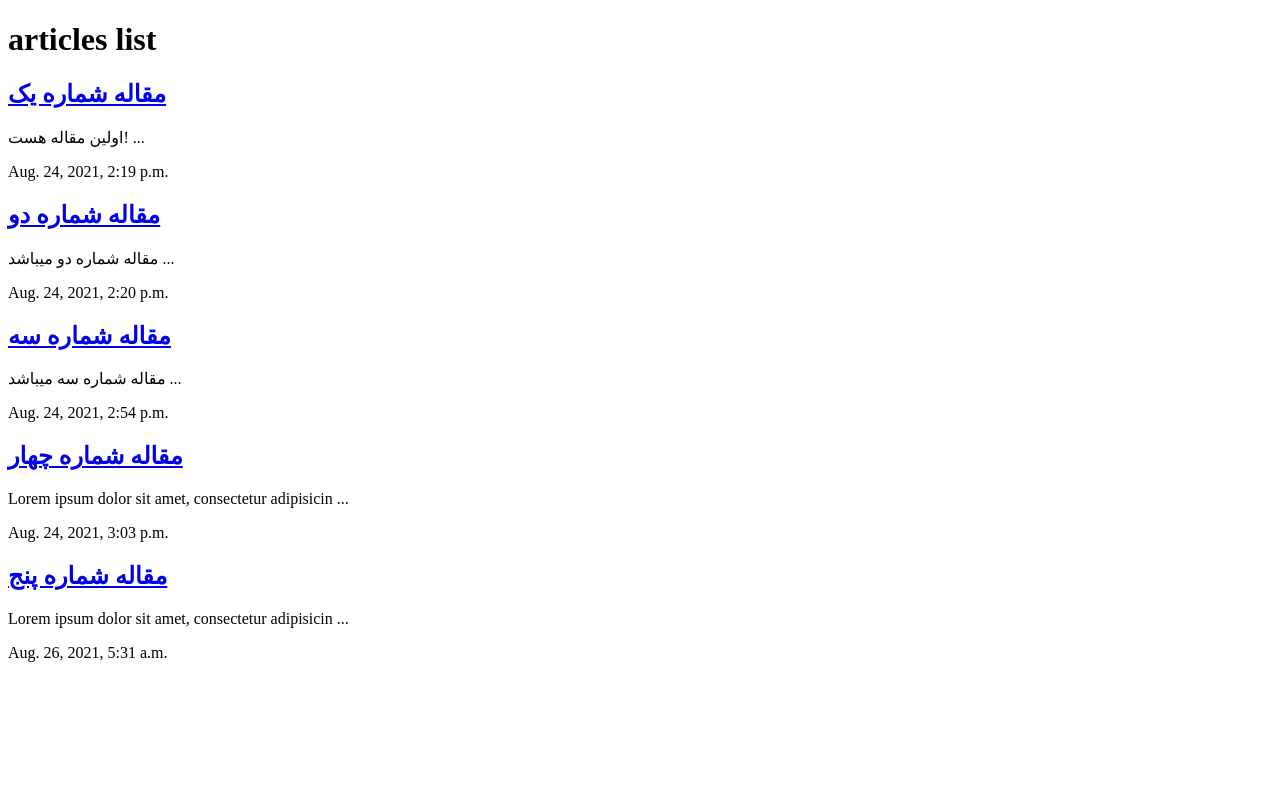
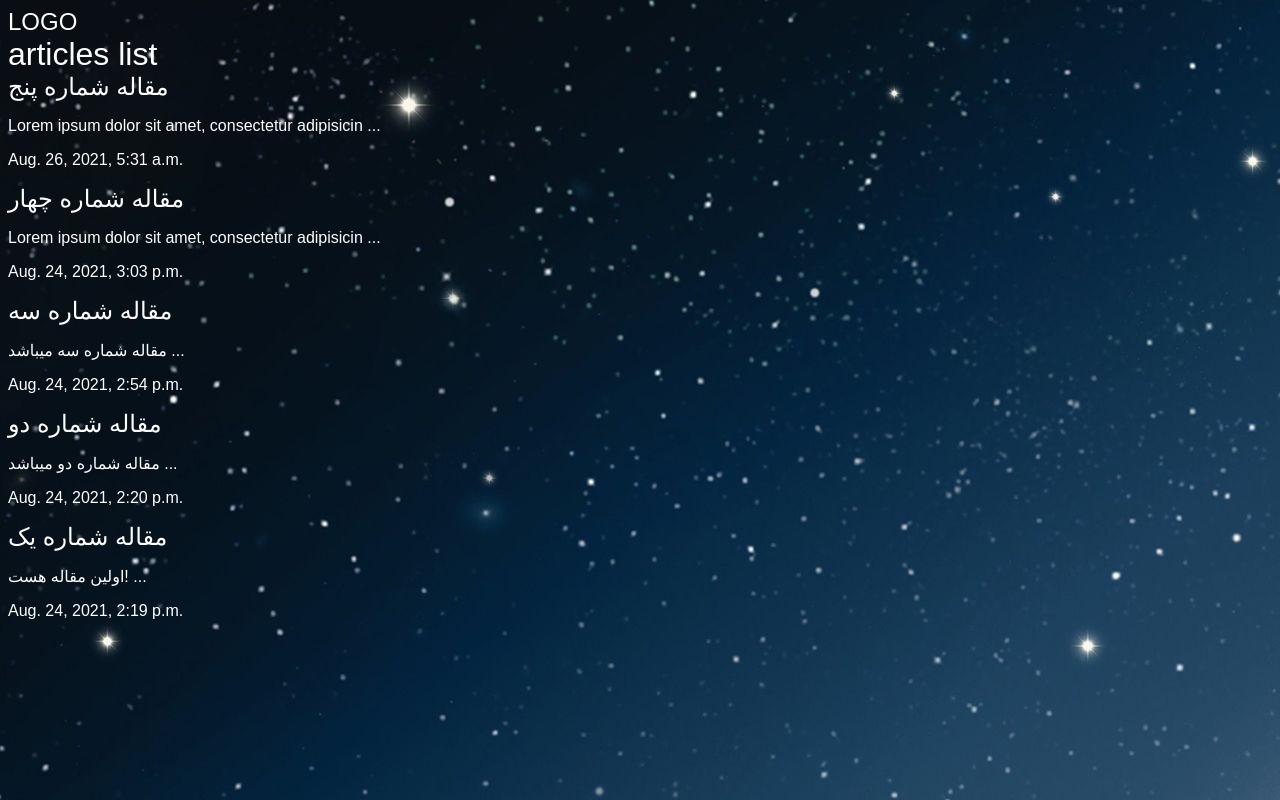
Before and after one commit to azadeh-jalili/myDjangoBlog, a Django app: page /articles/ in a window 1280 px wide. Run offline with Django 3.2, Linux system fonts and the light colour scheme; data comes from the database, SQL or seed files in the repository; both versions use the stored data as it was after the commit.

Commit message:
lesson 13

```diff
--- a/assets/styles.css
+++ b/assets/styles.css
@@ -1,3 +1,21 @@
 body {
     background-color: bisque;
+    background-image: url('star.jpg');
+    background-repeat-y: no-repeat;
+    background-attachment: fixed;
+    color: white;
 }
+
+body * {
+    font-family: Arial;
+}
+
+h1, h2, h3, h4, h5 {
+    font-weight: normal;
+    margin: 0;
+}
+
+a, a:hover, a:visited {
+    color: white;
+    text-decoration: none;
+}
--- a/djangoblog/settings.py
+++ b/djangoblog/settings.py
@@ -53,7 +53,7 @@ ROOT_URLCONF = 'djangoblog.urls'
 TEMPLATES = [
     {
         'BACKEND': 'django.template.backends.django.DjangoTemplates',
-        'DIRS': [],
+        'DIRS': ['templates'],
         'APP_DIRS': True,
         'OPTIONS': {
             'context_processors': [
--- a/myblog/urls.py
+++ b/myblog/urls.py
@@ -1,8 +1,9 @@
 from django.urls import path
 from . import views
 
+app_name = 'myblog'
 urlpatterns = [
-    path('', views.article_list)
-
+    path('', views.article_list, name="list"),
+    path('<slug>', views.article_detail, name="detail"),
 
 ]
--- a/myblog/views.py
+++ b/myblog/views.py
@@ -1,10 +1,17 @@
-from django.shortcuts import render
+from django.shortcuts import render, HttpResponse
+
 from . import models
 
 
 # Create your views here.
 
 def article_list(request):
-    articles = models.article.objects.all().order_by('date')
-    args = {'articles':articles}
-    return render(request, 'myblog/myblog.html' , args)
+    articles = models.article.objects.all().order_by('-date')
+    args = {'articles': articles}
+    return render(request, 'myblog/myblog.html', args)
+
+
+def article_detail(request, slug):
+    # return HttpResponse(slug)
+    article = models.article.objects.get(slug=slug)
+    return render(request, 'myblog/article_detail.html', {'article': article})
--- a/templates/base.html
+++ b/templates/base.html
@@ -1,17 +1,22 @@
+{% load static %}
+
 <!DOCTYPE html>
 <html lang="en">
 <head>
     <meta charset="UTF-8">
     <title>
         {% block title %}
-
+            article
         {% endblock %}
     </title>
+    <link rel="stylesheet" href=" {% static 'styles.css' %}">
+
 </head>
 <body>
-         {% block content %}
+<h2><a href="{% url 'myblog:list' %}"> LOGO</a></h2>
+{% block content %}
 
-        {% endblock %}
+{% endblock %}
 
 </body>
 </html>
```
Also changed, not shown: myblog/templates/myblog/article_detail.html (+13 -0 lines), assets/star.jpg, db.sqlite3.
